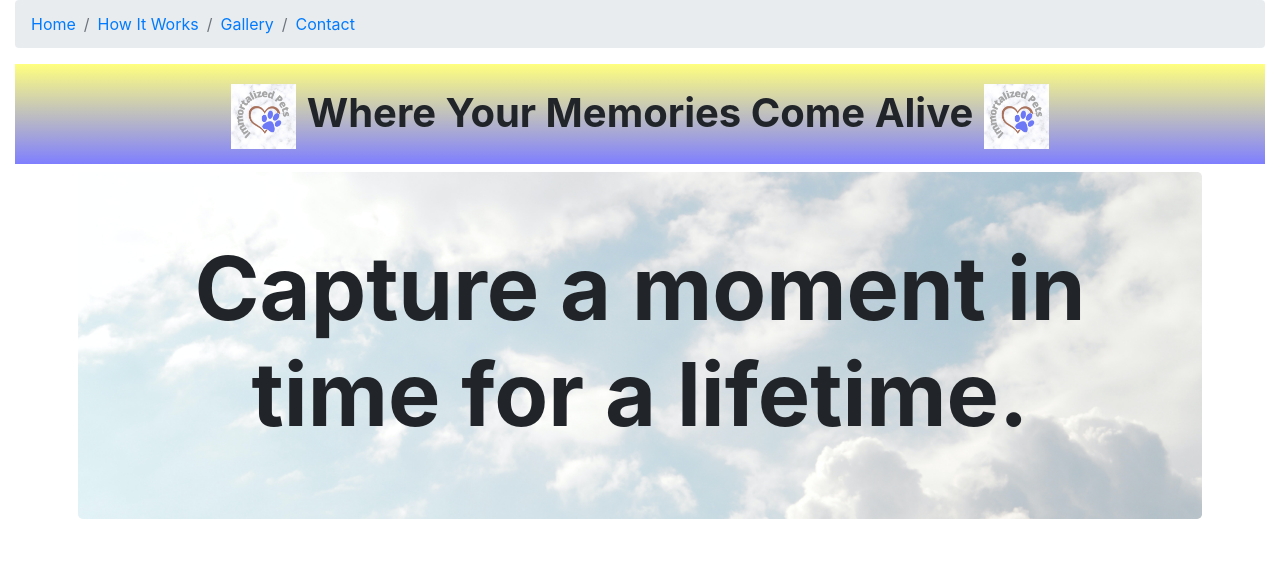
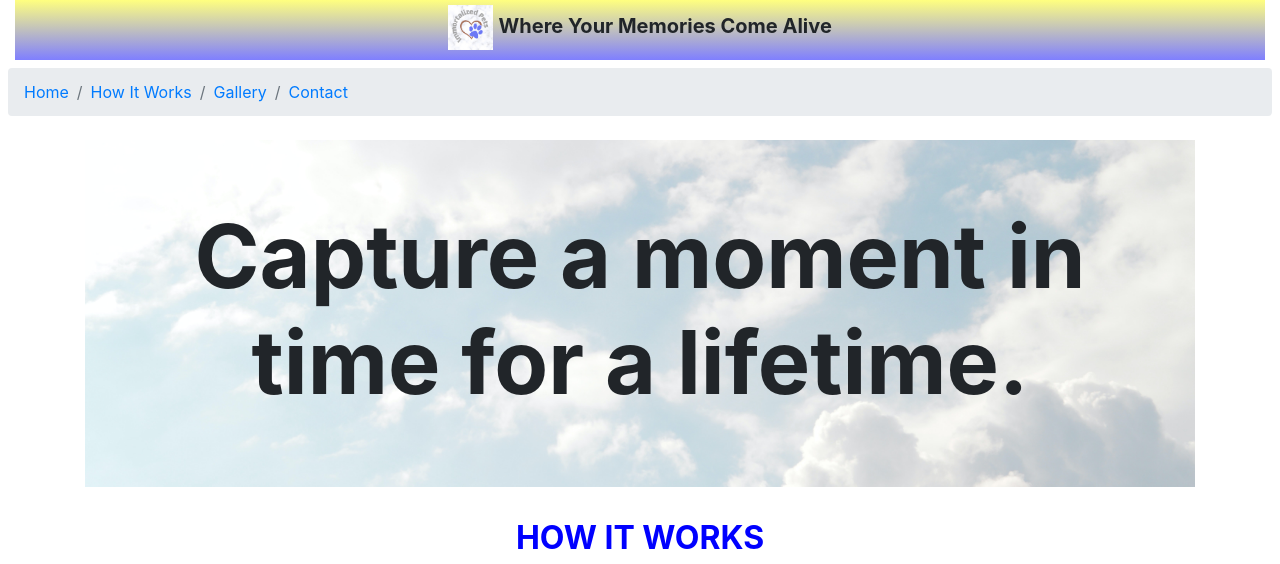
Before and after one commit to vic-chavez/pet-remembrance-diorama, a plain HTML site: page public_html/index.html in a window 1280 px wide. Shown: the top 564 px of the page. Drawn offline with nearby package versions, Linux system fonts and the light colour scheme.

Commit message:
adjusted header and breadcrumb, adjusted padding on both, switched header and breadcrumb positions, changed header text size and logo size; adjusted css to match

```diff
--- a/public_html/index.html
+++ b/public_html/index.html
@@ -16,9 +16,19 @@
 </head>
 <body>
 
+
+<!--title and logo-->
+<div class="container-fluid">
+    <div class="header">
+        <h5><img src="Img/immortalized_pets_logo.png"  height="45px" alt="image"> <strong> Where Your
+            Memories Come Alive</strong>
+        </h5>
+    </div>
+</div>
+
 <!--Breadcrumb-->
 
-<div class="container-fluid">
+<div class="container-fluid p-2">
     <nav aria-label="breadcrumb">
         <ol class="breadcrumb">
             <li class="breadcrumb-item"><a href="#">Home</a></li>
@@ -29,20 +39,11 @@
     </nav>
 </div>
 
-<!--title and logo-->
-<div class="container-fluid">
-    <div class="header">
-        <h1><img src="Img/immortalized_pets_logo.png" class="thumbnail" height="65px" alt="image"> <strong> Where Your
-            Memories Come Alive</strong>
-            <img src="Img/immortalized_pets_logo.png" class="thumbnail" height="65px" alt="image">
-        </h1>
-    </div>
-</div>
 
 
 <!--Fluid jumbotron with picture-->
-<div class="container p-2">
-    <div class="jumbotron">
+<div class="container">
+    <div class="jumbotron jumbotron-fluid">
         <div class="container">
             <h1 class="display-2 font-weight-bold"> Capture a moment in time for a lifetime.</h1>
         </div>
--- a/public_html/styles.css
+++ b/public_html/styles.css
@@ -1,9 +1,10 @@
 .header {
     background-image: linear-gradient(to bottom, rgba(255, 255, 0, 0.5), rgba(0, 0, 255, 0.5));
     width: 100%;
-    height: 100px;
+    height: 60px;
     text-align: center;
-    padding-top: 20px;
+    padding-top: 5px;
+    overflow: hidden;
 }
 
 .breadcrumb {
```
